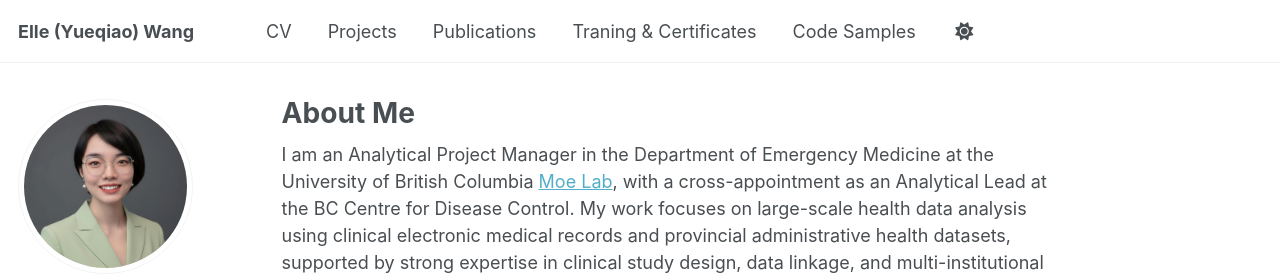
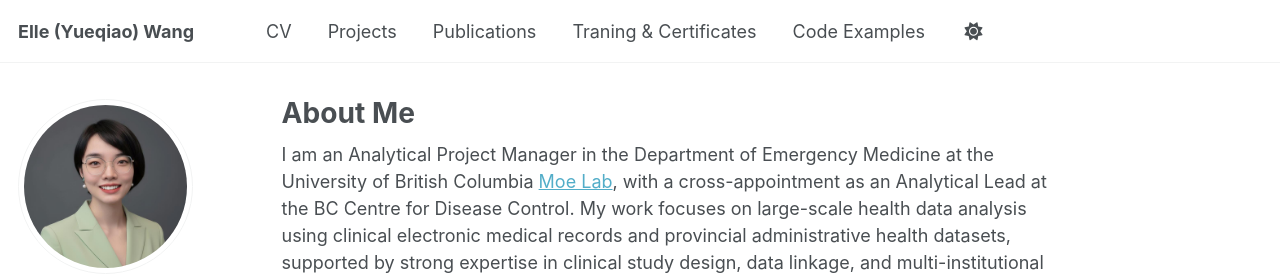
Before and after one commit to elle-y-wang/elle-y-wang.github.io, a Jekyll site: the page built from _pages/about.md, in a window 1280 px wide. Shown: the top 275 px of the page. Built offline with Jekyll 4.4.1, drawn with Linux system fonts in a browser that asks for light colours; some web fonts are replaced; a script bundle is joined from its source files by our own code; library files that are not in the unit come from our copies.

Commit message:
Update navigation.yml

```diff
--- a/_data/navigation.yml
+++ b/_data/navigation.yml
@@ -20,8 +20,8 @@ main:
   - title: "Traning & Certificates"
     url: /training-certificates/
 
-  - title: "Code Samples"
-    url: /portfolio/
+  - title: "Code Examples"
+    url: /code-examples/
 
   #- title: "Blog Posts"
   #  url: /year-archive/
@@ -34,3 +34,6 @@ main:
 
   #- title: "Teaching"
   #  url: /teaching/
+
+  # - title: "Portfolio"
+  # url: /portfolio/
```
